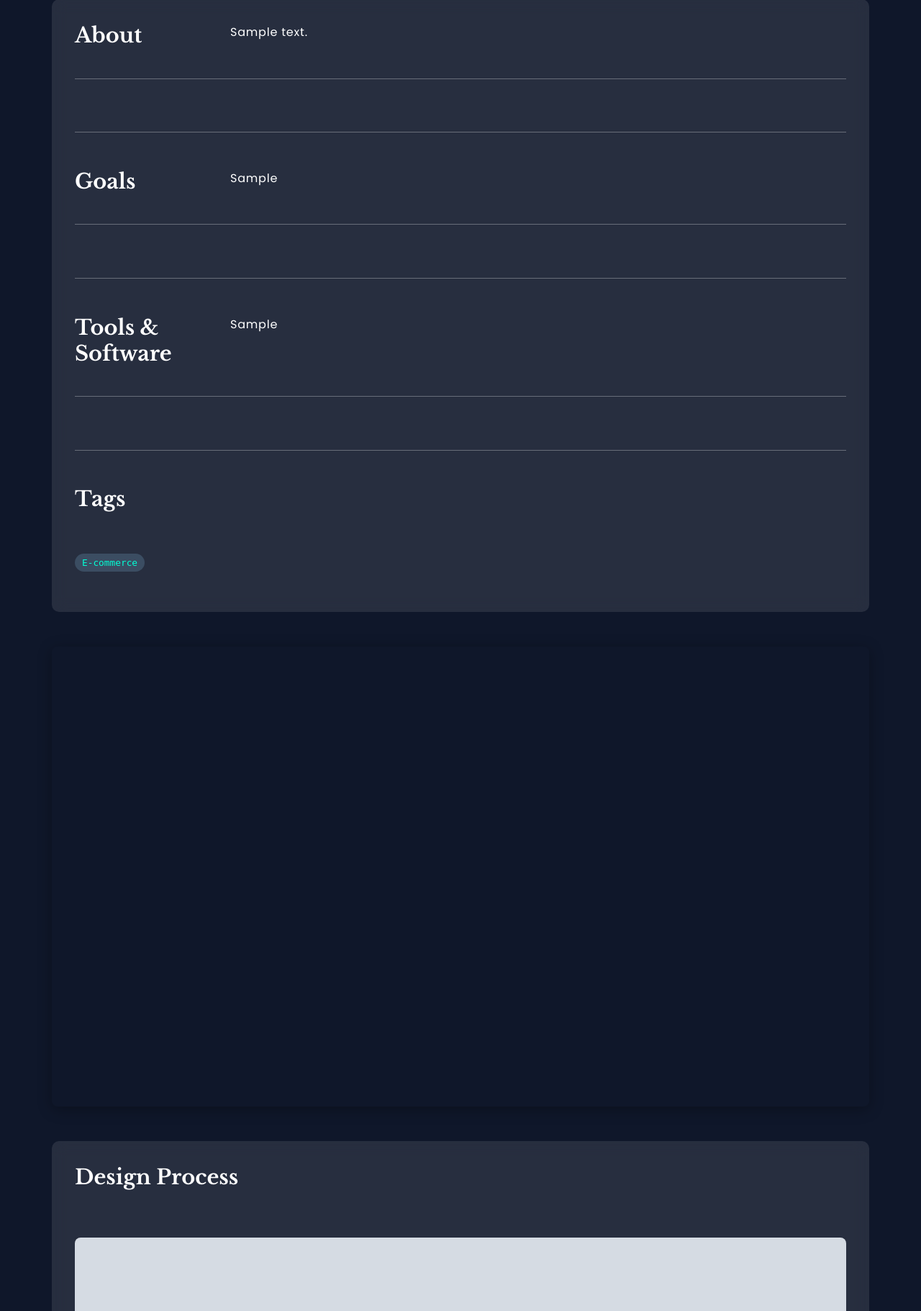
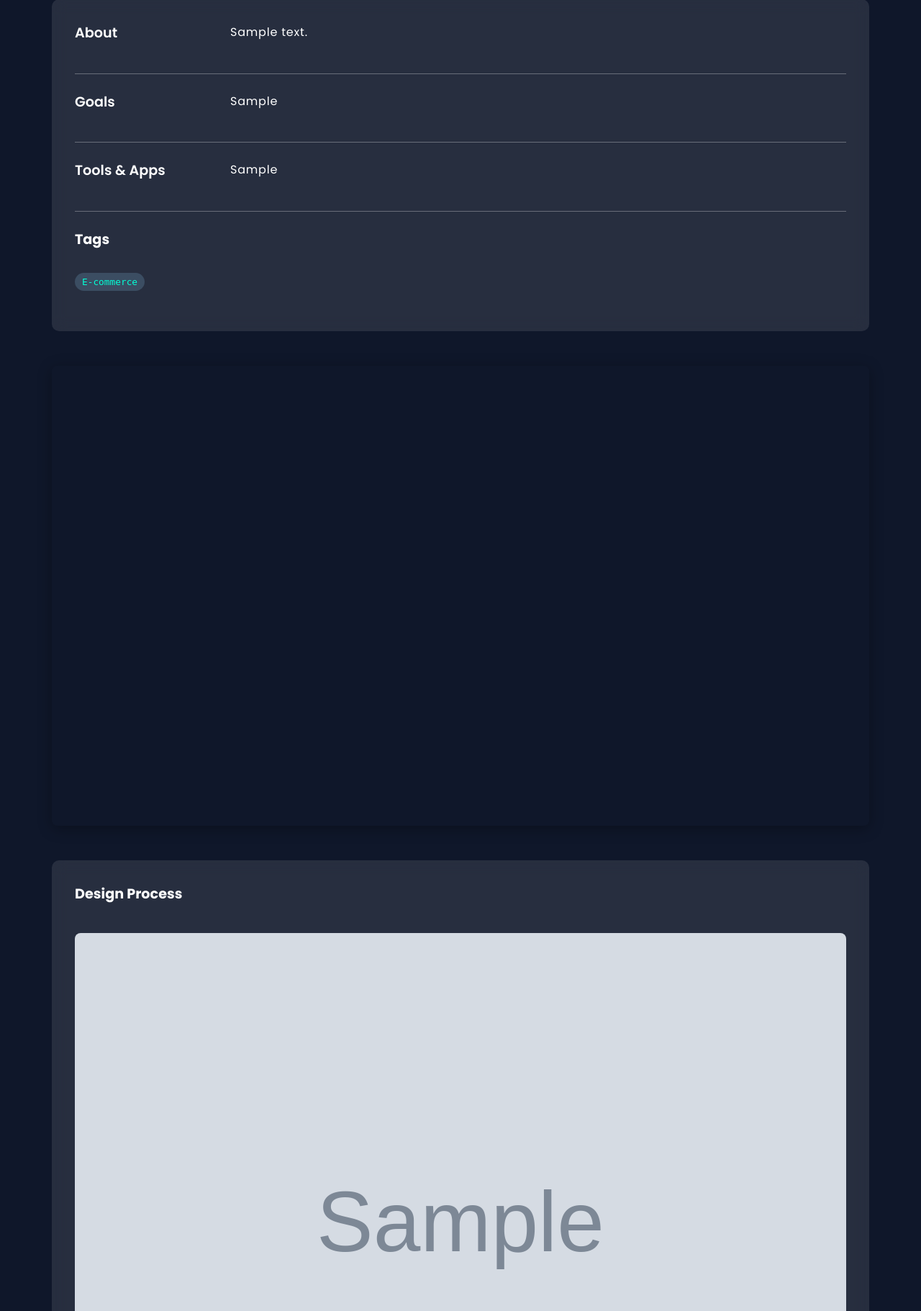
Before and after one commit to SkylarYHU/personal-portfolio-D, a Django app: page /motion-graphics/1 in a window 1280 px wide. Shown: the part 99-1920 px from the top of the page at 72% size. Run offline with Django 5.2, Linux system fonts and the light colour scheme; data comes from the database, SQL or seed files in the repository; tables that the repository leaves empty hold one stand-in row (values such as "Sample post"); grey boxes marked "Sample" are stand-in pictures.

Commit message:
Update Motion Graphics detail page styling
- Change 'Tools & Software' to 'Tools & Apps'
- Update content-container h2 font-size to 1.2rem and add Poppins font
- Remove all dashed-line elements from template
- Remove dashed-line CSS styles
- Add gap: 0 to content-container
- Clean up layout for better visual consistency

```diff
--- a/portfolioapp/templates/portfolioapp/motion_graphics_detail.html
+++ b/portfolioapp/templates/portfolioapp/motion_graphics_detail.html
@@ -126,7 +126,6 @@
             <p>{{ motion_graphics_project.about_project|linebreaks }}</p>
           </div>
         </div>
-        <div class="dashed-line"></div>
         {% endif %}
 
         <!-- Goals Section -->
@@ -137,18 +136,16 @@
             <p>{{ motion_graphics_project.goals|linebreaks }}</p>
           </div>
         </div>
-        <div class="dashed-line"></div>
         {% endif %}
 
-        <!-- Tools & Software Section -->
+        <!-- Tools & Apps Section -->
         {% if motion_graphics_project.tools_software %}
         <div class="content-row">
-          <h2>Tools & Software</h2>
+          <h2>Tools & Apps</h2>
           <div class="content-text">
             <p>{{ motion_graphics_project.tools_software|linebreaks }}</p>
           </div>
         </div>
-        <div class="dashed-line"></div>
         {% endif %}
 
         <!-- Tags Section -->
@@ -303,6 +300,7 @@
 
       .motion-graphics-detail .content-container {
         margin-bottom: 3rem;
+        gap: 0;
       }
 
       .motion-graphics-detail .content-row {
@@ -339,15 +337,12 @@
 
       .motion-graphics-detail .content-container h2 {
         color: white;
-        font-size: 1.8rem;
+        font-size: 1.2rem;
         margin-bottom: 1rem;
         margin-top: 0;
+        font-family: "Poppins", sans-serif;
       }
 
-      .motion-graphics-detail .dashed-line {
-        margin-top: 1.5rem;
-        margin-bottom: 1.5rem;
-      }
 
       .motion-graphics-detail .tag-list-container {
         margin-top: 1rem;
```
